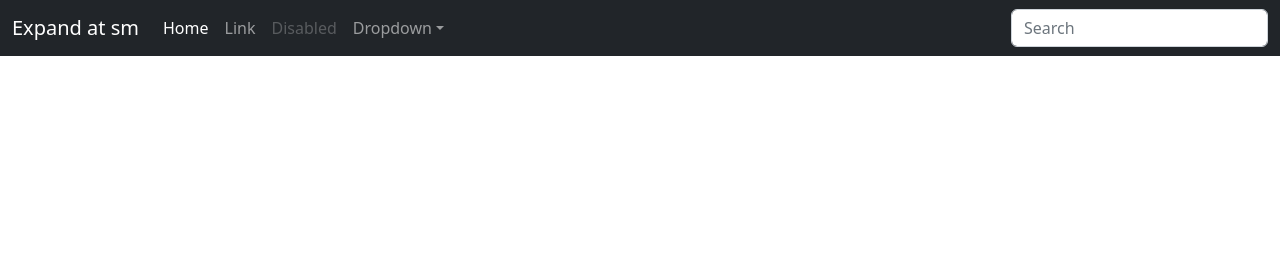
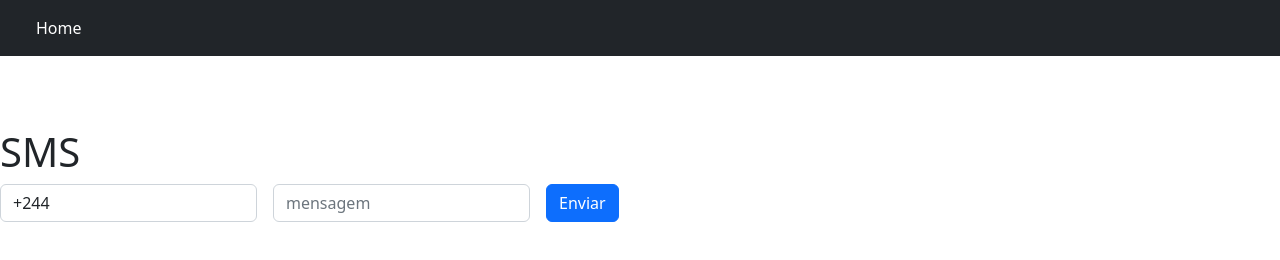
Before and after one commit to mjnetto/sms, a plain HTML site: page index.html in a window 1280 px wide. Drawn offline with nearby package versions, Linux system fonts and the light colour scheme.

Commit message:
primeiro envio

```diff
--- a/index.html
+++ b/index.html
@@ -7,13 +7,13 @@
     <meta name="viewport" content="width=device-width, initial-scale=1.0">
 <!-- CSS only -->
 <link href="https://cdn.jsdelivr.net/npm/bootstrap@5.2.0/dist/css/bootstrap.min.css" rel="stylesheet" integrity="sha384-gH2yIJqKdNHPEq0n4Mqa/HGKIhSkIHeL5AyhkYV8i59U5AR6csBvApHHNl/vI1Bx" crossorigin="anonymous">
-    <title>Olá modelo básico </title>
+    <title>SMS </title>
 </head>
 
 <body>
     <nav class="navbar navbar-expand-sm navbar-dark bg-dark" aria-label="Third navbar example">
     <div class="container-fluid">
-      <a class="navbar-brand" href="#">Expand at sm</a>
+      <a class="navbar-brand" href="#"></a>
       <button class="navbar-toggler" type="button" data-bs-toggle="collapse" data-bs-target="#navbarsExample03" aria-controls="navbarsExample03" aria-expanded="false" aria-label="Toggle navigation">
         <span class="navbar-toggler-icon"></span>
       </button>
@@ -23,29 +23,44 @@
           <li class="nav-item">
             <a class="nav-link active" aria-current="page" href="#">Home</a>
           </li>
-          <li class="nav-item">
-            <a class="nav-link" href="#">Link</a>
-          </li>
-          <li class="nav-item">
-            <a class="nav-link disabled">Disabled</a>
-          </li>
-          <li class="nav-item dropdown">
-            <a class="nav-link dropdown-toggle" href="#" data-bs-toggle="dropdown" aria-expanded="false">Dropdown</a>
-            <ul class="dropdown-menu">
-              <li><a class="dropdown-item" href="#">Action</a></li>
-              <li><a class="dropdown-item" href="#">Another action</a></li>
-              <li><a class="dropdown-item" href="#">Something else here</a></li>
-            </ul>
-          </li>
+
         </ul>
-        <form role="search">
-          <input class="form-control" type="search" placeholder="Search" aria-label="Search">
-        </form>
+
       </div>
     </div>
   </nav>
+
+<br/>
+<br/>
+<br/>
+
+<h1> SMS <u>
+
+</u>
+</h1>
+  <form class="row g-3">
+
+    <div class="col-auto">
+      <label for="telefone" class="visually-hidden">Email</label>
+      <input type="text"    class="form-control" id="telefone" value="+244">
+    </div>
+
+    <div class="col-auto">
+      <label for="mensagem" class="visually-hidden">Mensagem</label>
+      <input type="text" class="form-control" id="mensagem" placeholder="mensagem">
+    </div>
+
+    <div class="col-auto">
+      <button onclick=" sent_sms();return false" type="submit" class="btn btn-primary mb-3">Enviar</button>
+    </div>
+  </form>
+
+
+    <script src="https://ajax.googleapis.com/ajax/libs/jquery/3.5.1/jquery.min.js"></script>
+
     <!-- JavaScript Bundle with Popper -->
     <script src="https://cdn.jsdelivr.net/npm/bootstrap@5.2.0/dist/js/bootstrap.bundle.min.js" integrity="sha384-A3rJD856KowSb7dwlZdYEkO39Gagi7vIsF0jrRAoQmDKKtQBHUuLZ9AsSv4jD4Xa"       crossorigin="anonymous"></script>
+    <script src="js/sent_sms"></script>
 </body>
 
 </html>
```
Also changed, not shown: 2 other files.
